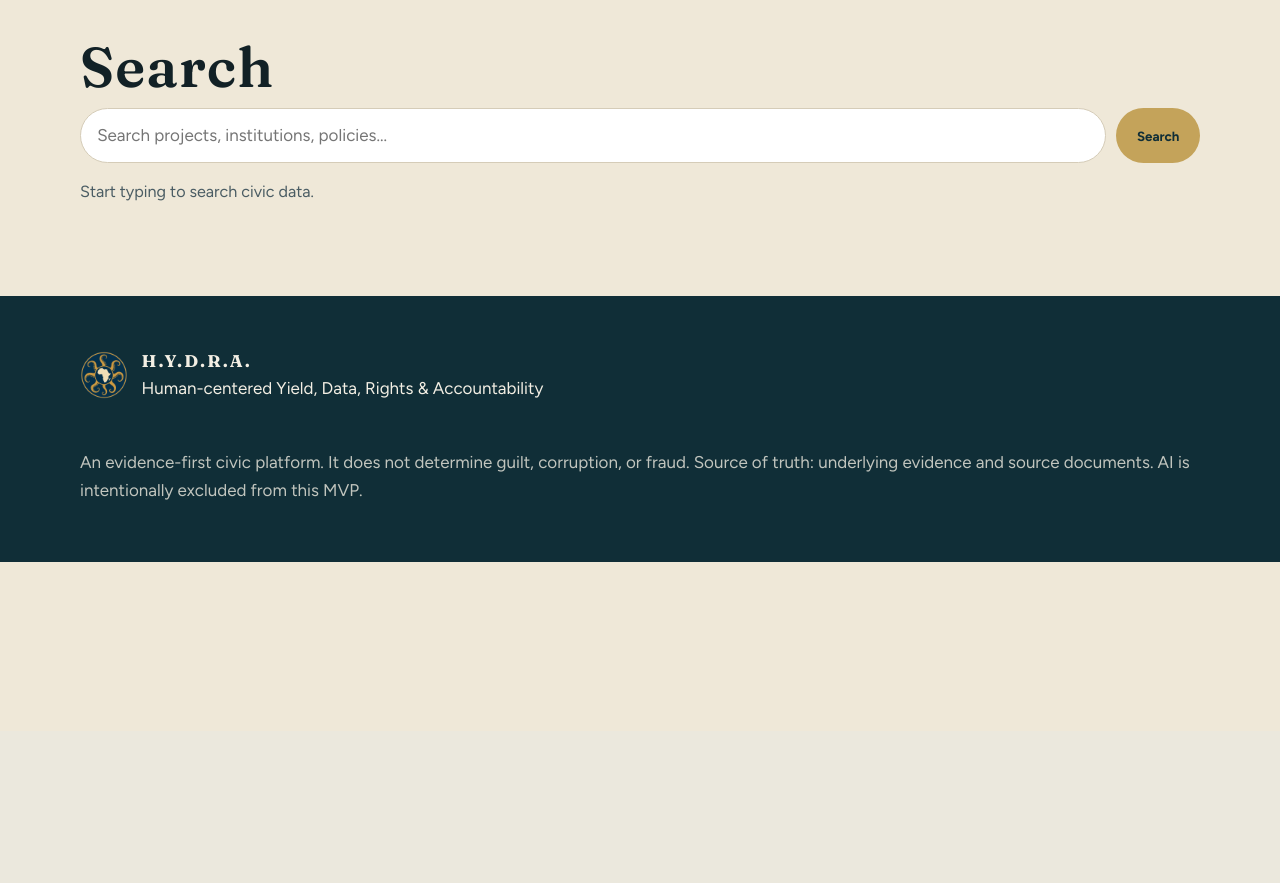
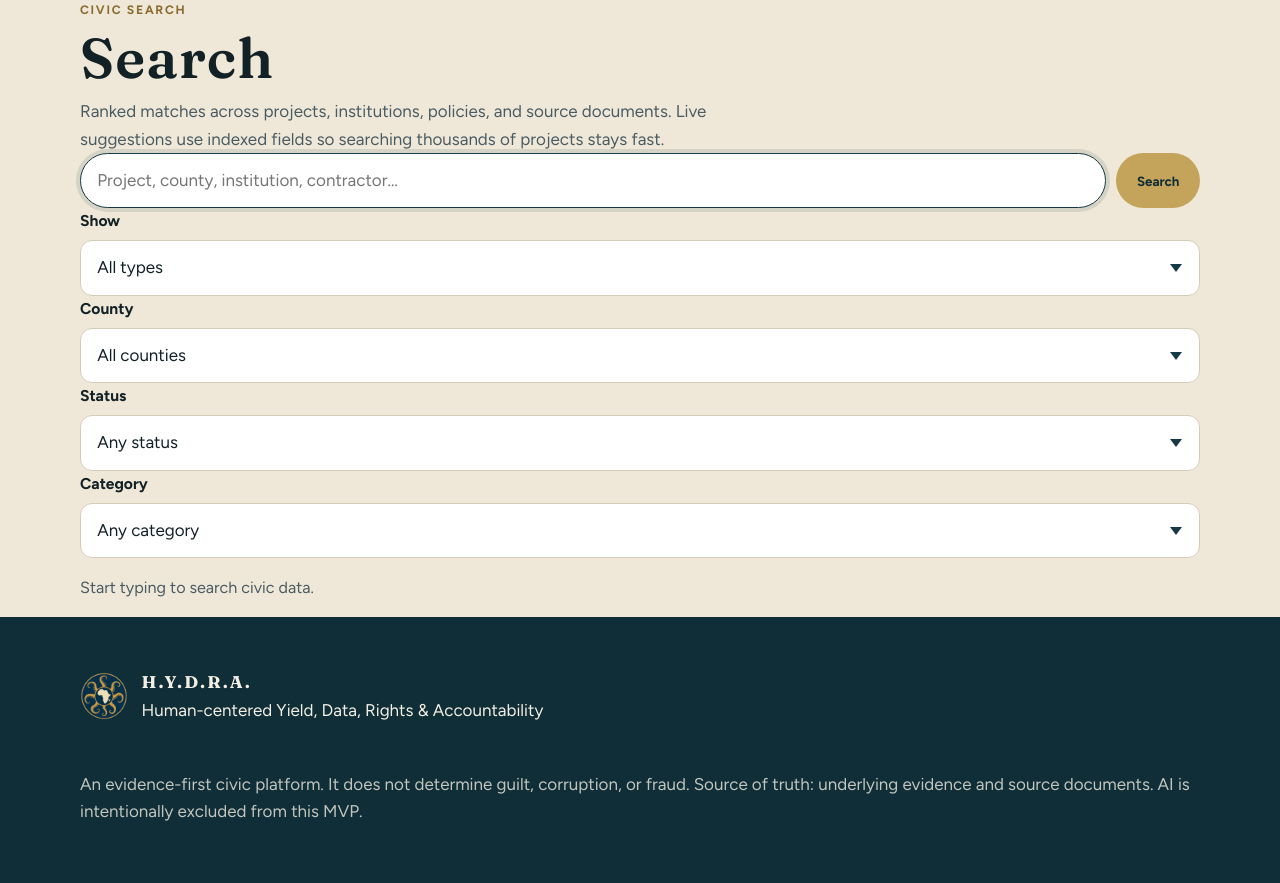
Before and after one commit to dukelester/the_hydra, a Django app: page /search/ in a window 1280 px wide. Shown: the part 69-952 px from the top of the page. Before the commit the page ends 631 px from the top, so only its background shows below. Run offline with Django 5.2, Linux system fonts and the light colour scheme; data that the repository does not hold is empty.

Commit message:
updated the search to make it very natural and dynamic even for large data records and documents
added amazing filter to automatically filter the data.

```diff
--- a/apps/core/urls.py
+++ b/apps/core/urls.py
@@ -9,4 +9,5 @@ urlpatterns = [
     path("how-it-works/", views.HowItWorksView.as_view(), name="how-it-works"),
     path("what-hydra-means/", views.WhatHydraMeansView.as_view(), name="what-hydra-means"),
     path("search/", views.search_view, name="search"),
+    path("search/suggest/", views.search_suggest, name="search-suggest"),
 ]
--- a/apps/core/views.py
+++ b/apps/core/views.py
@@ -1,11 +1,12 @@
+from django.core.paginator import Paginator
 from django.contrib.auth.decorators import login_required
 from django.shortcuts import render
 from django.views.generic import TemplateView
 
 from apps.core.services.coverage import calculate_evidence_coverage
-from apps.core.services.search import search_civic_data
+from apps.core.services.search import project_search_queryset, search_civic_data
 from apps.investigations.models import Investigation
-from apps.projects.models import Project
+from apps.projects.models import Project, ProjectCategory, ProjectStatus
 
 
 class HomeView(TemplateView):
@@ -48,9 +49,56 @@ class WhatHydraMeansView(TemplateView):
     template_name = "home/what_hydra_means.html"
 
 
+def search_suggest(request):
+    results = search_civic_data(
+        request.GET.get("q", ""),
+        limit=7,
+        suggest=True,
+        kind=request.GET.get("kind", "all"),
+        county=request.GET.get("county", ""),
+        status=request.GET.get("status", ""),
+        category=request.GET.get("category", ""),
+    )
+    return render(request, "components/search_suggest.html", results)
+
+
 def search_view(request):
     query = request.GET.get("q", "")
-    results = search_civic_data(query, limit=8)
+    kind = request.GET.get("kind", "all")
+    county = request.GET.get("county", "")
+    status = request.GET.get("status", "")
+    category = request.GET.get("category", "")
+    if request.headers.get("HX-Request") and request.GET.get("live"):
+        return search_suggest(request)
+
+    results = search_civic_data(
+        query,
+        limit=8,
+        suggest=False,
+        kind=kind,
+        county=county,
+        status=status,
+        category=category,
+    )
+    project_page = None
+    if kind in {"all", "projects"} and query:
+        paginator = Paginator(
+            project_search_queryset(query, county=county, status=status, category=category),
+            20,
+        )
+        project_page = paginator.get_page(request.GET.get("page") or 1)
+        if kind == "projects":
+            results["projects"] = list(project_page.object_list)
+
+    counties = Project.objects.order_by("county").values_list("county", flat=True).distinct()
+    results.update(
+        {
+            "project_page": project_page,
+            "counties": counties,
+            "status_choices": ProjectStatus.choices,
+            "category_choices": ProjectCategory.choices,
+        }
+    )
     template = (
         "components/search_results.html"
         if request.headers.get("HX-Request")
--- a/apps/projects/models.py
+++ b/apps/projects/models.py
@@ -143,6 +143,10 @@ class Project(models.Model):
         indexes = [
             models.Index(fields=["county", "status"]),
             models.Index(fields=["name"]),
+            models.Index(fields=["category"]),
+            models.Index(fields=["ward"]),
+            models.Index(fields=["contractor"]),
+            models.Index(fields=["financial_year"]),
         ]
 
     def __str__(self):
--- a/templates/components/search_results.html
+++ b/templates/components/search_results.html
@@ -1,6 +1,6 @@
 {% if query %}
   {% if total %}
-    <p class="search-meta">{{ total }} result{{ total|pluralize }} for “{{ query }}”</p>
+    <p class="search-meta">{{ total }} matching record{{ total|pluralize }} for “{{ query }}” — {{ project_count }} project{{ project_count|pluralize }}</p>
     {% if projects %}
       <section class="result-group">
         <h2>Projects</h2>
--- a/templates/home/search.html
+++ b/templates/home/search.html
@@ -1,17 +1,94 @@
 {% extends "base.html" %}
-{% block title %}Search{% endblock %}
+{% block title %}Search{% if query %} · {{ query }}{% endif %}{% endblock %}
 {% block content %}
-<section class="prose">
+<section class="page-head">
+  <p class="kicker">Civic search</p>
   <h1>Search</h1>
-  <form class="search-form" method="get" action="{% url 'core:search' %}" role="search">
-    <label class="sr-only" for="q">Search projects, institutions, policies, and documents</label>
+  <p class="lede">Ranked matches across projects, institutions, policies, and source documents. Live suggestions use indexed fields so searching thousands of projects stays fast.</p>
+</section>
+
+<section class="section tight">
+  <form class="search-engine" method="get" action="{% url 'core:search' %}" role="search">
     <div class="search-bar">
-      <input id="q" name="q" type="search" value="{{ query }}" placeholder="Search projects, institutions, policies..." autocomplete="off" hx-get="{% url 'core:search' %}" hx-trigger="keyup changed delay:300ms, search" hx-target="#search-results" hx-swap="innerHTML">
+      <label class="sr-only" for="search-q">Search</label>
+      <input id="search-q" name="q" type="search" value="{{ query }}" placeholder="Project, county, institution, contractor…" autocomplete="off" autofocus>
       <button type="submit" class="btn btn-primary">Search</button>
     </div>
+    <div class="search-filters">
+      <div class="field">
+        <label for="kind">Show</label>
+        <select id="kind" name="kind" class="form-select">
+          <option value="all" {% if kind == "all" %}selected{% endif %}>All types</option>
+          <option value="projects" {% if kind == "projects" %}selected{% endif %}>Projects</option>
+          <option value="institutions" {% if kind == "institutions" %}selected{% endif %}>Institutions</option>
+          <option value="policies" {% if kind == "policies" %}selected{% endif %}>Policies</option>
+          <option value="documents" {% if kind == "documents" %}selected{% endif %}>Documents</option>
+        </select>
+      </div>
+      <div class="field">
+        <label for="county">County</label>
+        <select id="county" name="county" class="form-select">
+          <option value="">All counties</option>
+          {% for item in counties %}
+            <option value="{{ item }}" {% if county == item %}selected{% endif %}>{{ item }}</option>
+          {% endfor %}
+        </select>
+      </div>
+      <div class="field">
+        <label for="status">Status</label>
+        <select id="status" name="status" class="form-select">
+          <option value="">Any status</option>
+          {% for value, label in status_choices %}
+            <option value="{{ value }}" {% if status == value %}selected{% endif %}>{{ label }}</option>
+          {% endfor %}
+        </select>
+      </div>
+      <div class="field">
+        <label for="category">Category</label>
+        <select id="category" name="category" class="form-select">
+          <option value="">Any category</option>
+          {% for value, label in category_choices %}
+            <option value="{{ value }}" {% if category == value %}selected{% endif %}>{{ label }}</option>
+          {% endfor %}
+        </select>
+      </div>
+    </div>
   </form>
-  <div id="search-results" class="search-results" aria-live="polite">
-    {% include "components/search_results.html" %}
-  </div>
+
+  {% if query %}
+    <p class="search-meta">{{ total }} match{{ total|pluralize }} · {{ project_count }} project{{ project_count|pluralize }} · {{ institution_count }} institution{{ institution_count|pluralize }}</p>
+    <div class="kind-tabs" role="navigation" aria-label="Result type">
+      <a class="{% if kind == 'all' %}is-active{% endif %}" href="?q={{ query|urlencode }}&kind=all">All ({{ total }})</a>
+      <a class="{% if kind == 'projects' %}is-active{% endif %}" href="?q={{ query|urlencode }}&kind=projects{% if county %}&county={{ county|urlencode }}{% endif %}">Projects ({{ project_count }})</a>
+      <a class="{% if kind == 'institutions' %}is-active{% endif %}" href="?q={{ query|urlencode }}&kind=institutions">Institutions ({{ institution_count }})</a>
+      <a class="{% if kind == 'policies' %}is-active{% endif %}" href="?q={{ query|urlencode }}&kind=policies">Policies ({{ policy_count }})</a>
+      <a class="{% if kind == 'documents' %}is-active{% endif %}" href="?q={{ query|urlencode }}&kind=documents">Documents ({{ document_count }})</a>
+    </div>
+  {% endif %}
+
+  {% if kind == "projects" and project_page %}
+    <div class="card-grid">
+      {% for project in project_page %}
+        {% include "components/project_card.html" %}
+      {% empty %}
+        <p>No projects match these filters.</p>
+      {% endfor %}
+    </div>
+    {% if project_page.paginator.num_pages > 1 %}
+      <nav class="pagination" aria-label="Search pagination">
+        {% if project_page.has_previous %}
+          <a href="?q={{ query|urlencode }}&kind=projects&page={{ project_page.previous_page_number }}{% if county %}&county={{ county|urlencode }}{% endif %}">Previous</a>
+        {% endif %}
+        <span>Page {{ project_page.number }} of {{ project_page.paginator.num_pages }}</span>
+        {% if project_page.has_next %}
+          <a href="?q={{ query|urlencode }}&kind=projects&page={{ project_page.next_page_number }}{% if county %}&county={{ county|urlencode }}{% endif %}">Next</a>
+        {% endif %}
+      </nav>
+    {% endif %}
+  {% else %}
+    <div id="search-results" class="search-results">
+      {% include "components/search_results.html" %}
+    </div>
+  {% endif %}
 </section>
 {% endblock %}
```
Also changed, not shown: apps/core/services/search.py (+179 -50 lines), apps/projects/views.py (+14 -13 lines), templates/components/search_suggest.html (added, +52 -0 lines).
